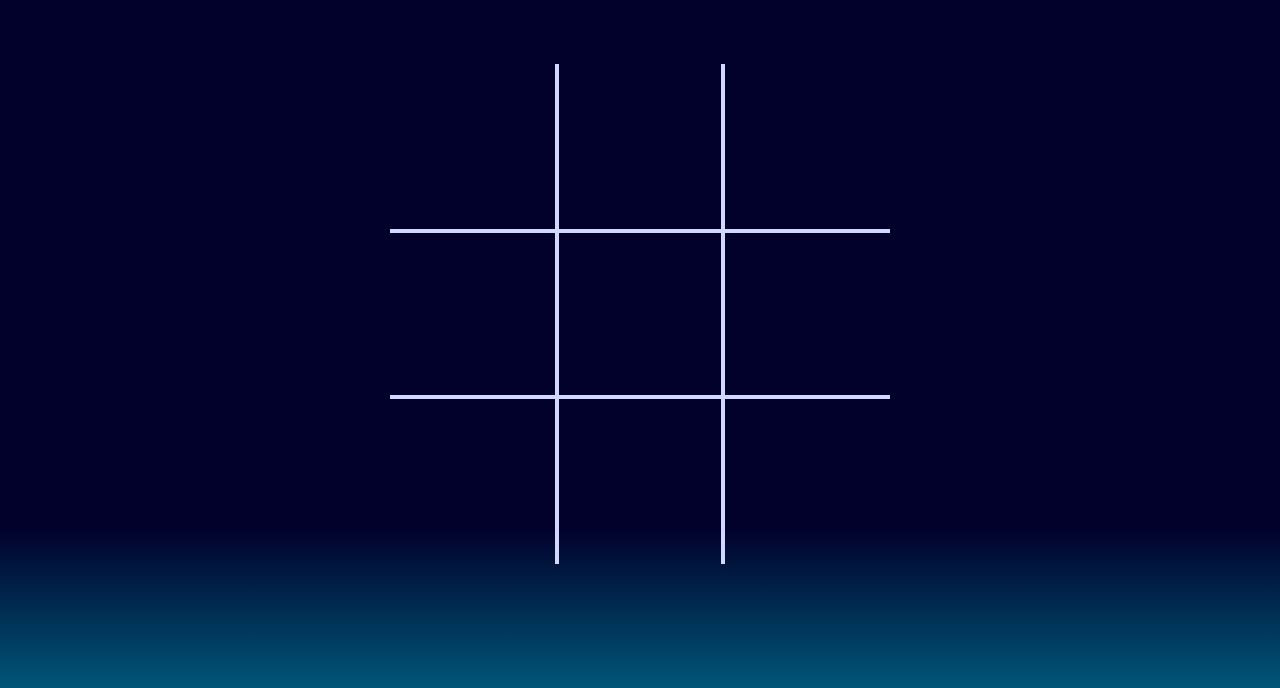
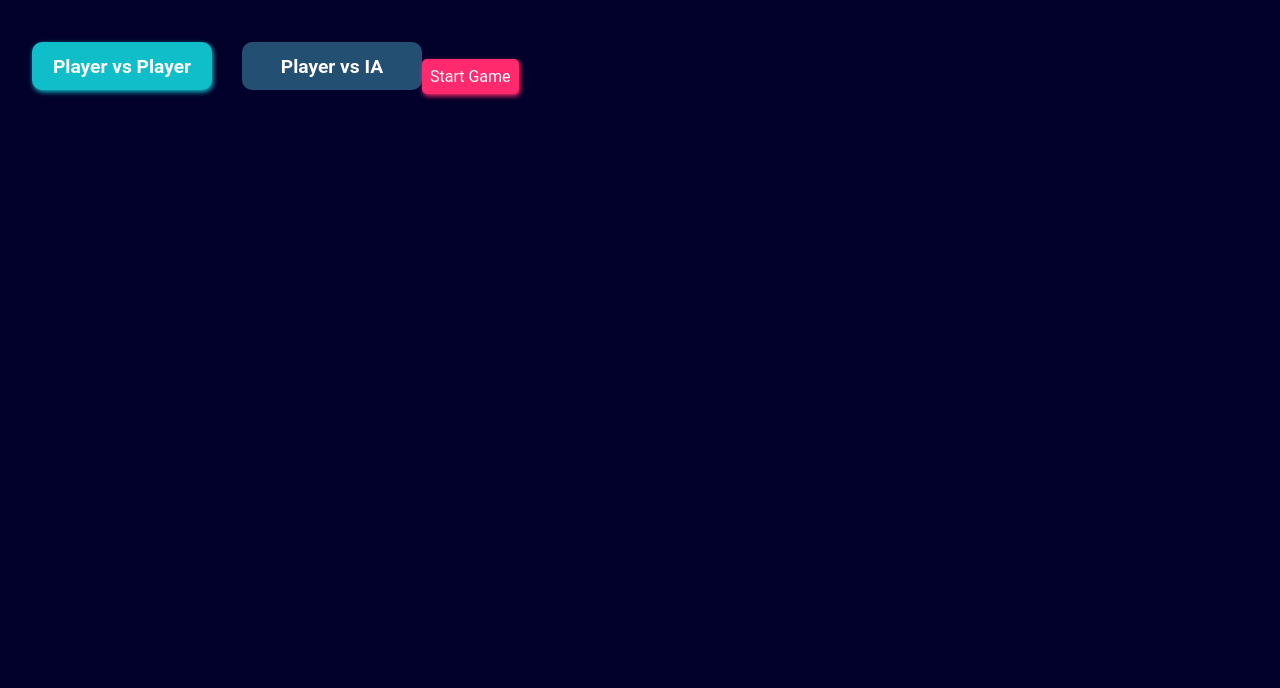
Before and after one commit to gabriel-duarte154/Tic-Tac-Toe, a plain HTML site: page index.html in a window 1280 px wide. Shown: the part 112-800 px from the top of the page. Drawn offline with Linux system fonts and the light colour scheme.

Commit message:
Organized content

```diff
--- a/game.js
+++ b/game.js
@@ -9,22 +9,35 @@ const game = (function () {
 			return { name, mark };
 		};
 
+		let curentMode;
 		const Player1 = Player('Player1', 'X');
 		const Player2 = Player('Player2', 'O');
 		let curentPLayer;
+
+		const setMode = (mode) => {
+			curentMode = mode;
+			console.log(`[curent Mode]: ${curentMode}`);
+		};
+
+		setMode('player');
+
+		const getCurentMode = () => {
+			return curentMode;
+		};
 
 		const setCurrentPlayer = () => {
 			curentPLayer = curentPLayer === Player1 ? Player2 : Player1;
 		};
 
+		setCurrentPlayer();
+
 		const playRound = (position) => {
 			if (isEmpty(position)) {
-				setCurrentPlayer();
 				gameBoard.cells[position] = curentPLayer.mark;
-
 				if (gameStatus.checkForGameOver()) {
 					endGame(gameStatus.checkForGameOver());
 				}
+				setCurrentPlayer();
 			}
 		};
 
@@ -35,6 +48,10 @@ const game = (function () {
 		const getGameBoard = () => {
 			return gameBoard.cells;
 		};
+
+		const getCurentPLayer = () => {
+			return curentPLayer;
+		}
 
 		const endGame = (status) => {
 			if (status === 'tie') {
@@ -86,10 +103,12 @@ const game = (function () {
 			const verifyGameBoard = ({ start, stop, incrementer, nextCell }) => {
 				for (let i = start; i <= stop; i += incrementer) {
 					if (gameBoard.cells[i] !== undefined) {
-						return (
+						if (
 							gameBoard.cells[i] === gameBoard.cells[i + nextCell] &&
 							gameBoard.cells[i] === gameBoard.cells[i + nextCell * 2]
-						);
+						) {
+							return true;
+						}
 					}
 				}
 				return false;
@@ -98,47 +117,109 @@ const game = (function () {
 			return { checkForGameOver };
 		})();
 
-		return { getGameBoard, playRound };
+		return { getGameBoard, playRound, setMode, getCurentMode, getCurentPLayer };
 	})();
 
 	const ScreenControler = (() => {
-		const gameBoardContainer = document.querySelector('.gameboard');
+		const GameBoard = (() => {
+			const turnDisplay = document.querySelector('.turnDisplay');
+			const gameBoardContainer = document.querySelector('.gameBoard');
+
 
 			function creatCellContainer() {
-			let divs = [];
+				let cells = [];
 				for (let i = 0; i < gameControler.getGameBoard().length; i++) {
-				let newDiv = document.createElement('div');
-				newDiv.dataset.position = i;
-				newDiv.addEventListener('click', playRound);
-				divs.push(newDiv);
+					let newCell = document.createElement('div');
+					newCell.dataset.position = i;
+					newCell.addEventListener('click', playRound);
+					cells.push(newCell);
 				}
-			appendCell(divs);
+				appendELements(cells);
 			}
 
-		const playRound = (event) => {
-			gameControler.playRound(event.target.dataset.position);
-			render();
-		};
-
-		function appendCell(cells) {
+			function appendELements(cells) {
 				cells.forEach((cell) => {
 					gameBoardContainer.appendChild(cell);
 				});
 			}
 
+			const activeTurnDisplay = () => {
+				turnDisplay.style.display = 'flex'
+			}
+
+			const changeTurnDisplay = () => {
+				const playerMark = document.querySelector('.mark');
+				playerMark.innerText = `${gameControler.getCurentPLayer().mark}`;
+			};
+
+			function init() {
+				creatCellContainer();
+				activeTurnDisplay();
+				changeTurnDisplay();
+			}
+
+			return {
+				init,
+				changeTurnDisplay,
+				gameBoardContainer,
+			};
+		})();
+
+		const initialScreen = (() => {
+			const playerBtn = document.querySelector('#playerBtn');
+			const IaBtn = document.querySelector('#iaBtn');
+			const startBtn = document.querySelector('#startBtn');
+			const MenuWrapper = document.querySelector('.wrapper');
+			const header = document.querySelector('.header')
+
+			function toggleBtn() {
+				if (gameControler.getCurentMode() === 'player') {
+					playerBtn.classList.add('active');
+					IaBtn.classList.remove('active');
+				} else {
+					playerBtn.classList.remove('active');
+					IaBtn.classList.add('active');
+				}
+			}
+			playerBtn.addEventListener('click', () => {
+				gameControler.setMode('player');
+				toggleBtn();
+			});
+			IaBtn.addEventListener('click', () => {
+				gameControler.setMode('ia');
+				toggleBtn();
+			});
+			toggleBtn();
+
+			function closeMenuHeader() {
+				MenuWrapper.style.display = 'none';
+				header.style.display = 'none'
+			}
+
+			startBtn.addEventListener('click', () => {
+				closeMenuHeader()
+				GameBoard.init()
+			});
+		})();
+
 		function render() {
-			let divs = [...gameBoardContainer.children];
+			let cells = [...GameBoard.gameBoardContainer.children];
 
 			for (let i = 0; i < gameControler.getGameBoard().length; i++) {
-				divs[i].style.color =
+				cells[i].style.color =
 					gameControler.getGameBoard()[i] === 'X'
 						? 'var(--color3)'
 						: 'var(--color5)';
-				divs[i].innerText = gameControler.getGameBoard()[i]
+				cells[i].innerText = gameControler.getGameBoard()[i]
 					? gameControler.getGameBoard()[i]
 					: '';
 			}
 		}
-		creatCellContainer();
+
+		const playRound = (event) => {
+			gameControler.playRound(event.target.dataset.position);
+			GameBoard.changeTurnDisplay()
+			render();
+		};
 	})();
 })();
--- a/index.html
+++ b/index.html
@@ -14,6 +14,28 @@
     <span class="head red">Tac</span>
     <span class="head blue">Toe</span>
   </div>
-  <div class="gameboard"></div>
+
+  <div class="wrapper">
+    <div class="menu">
+      <button class="menuBtn" id="playerBtn">Player vs Player</button>
+      <button class="menuBtn" id="iaBtn">Player vs IA</button>
+    </div>
+
+    <div class="button">
+    <button class="startBtn" id="startBtn">Start Game</button>
+    </div>
+  </div>
+
+  <div class="gameContainer">
+    <div class="turnDisplay">
+      <span class="mark"></span> Turn
+    </div>
+
+    <div class="gameBoard"></div>
+
+  </div>
+
+
+
 </body>
 </html>
--- a/style.css
+++ b/style.css
@@ -10,7 +10,7 @@
   --font: 'Roboto', sans-serif;
   --color1: #01012b ;
   --color2: #005678 ;
-  --color3: #05d9e8 ;
+  --color3: #10beca ;
   --color4: #d1d7ff ;
   --color5: #ff2a6d ;
 }
@@ -24,7 +24,7 @@
 
 body {
   height: 100vh;
-  background-image: linear-gradient(180deg, var(--color1) 80%, var(--color2));
+  background-color: var(--color1);
   background-repeat: no-repeat;
   background-size: cover;
 }
@@ -36,11 +36,11 @@ body {
 }
 
 .header .head {
-  margin-top: 2rem;
   font-family: "Elianto";
-  font-size: 4rem;
+  font-size: 5rem;
   font-style: italic;
   font-weight: bold;
+  padding-top:1rem;
 }
 
 .blue {
@@ -53,51 +53,84 @@ body {
   text-shadow: 2px 2px 5px var(--color5);
 }
 
-.gameboard {
+.gameContainer{
+  display: none;
+  flex-direction: column;
+  height: 100vh;
+  justify-content: start;
+  align-items: center;
+  gap: 10rem;
+  padding-top: 2rem;
+}
+
+.gameBoard {
   display: grid;
-  width: 500px;
-  height: 500px;
-  margin: auto;
-  margin-top: 5rem;
+  width: 400px;
+  height: 400px;
   grid-template-columns: repeat(3, 1fr);
   grid-template-rows: repeat(3, 1fr);
 }
 
-.gameboard > * {
+.gameBoard > * {
  border: 2px solid var(--color4);
 }
 
-.gameboard div:nth-child(1),
-.gameboard div:nth-child(4),
-.gameboard div:nth-child(7)  {
+.gameBoard div:nth-child(1),
+.gameBoard div:nth-child(4),
+.gameBoard div:nth-child(7)  {
   border-left: none;
 }
 
-.gameboard div:nth-child(3),
-.gameboard div:nth-child(6),
-.gameboard div:nth-child(9)  {
+.gameBoard div:nth-child(3),
+.gameBoard div:nth-child(6),
+.gameBoard div:nth-child(9)  {
   border-right: none;
 }
 
-.gameboard div:nth-child(1),
-.gameboard div:nth-child(2),
-.gameboard div:nth-child(3)  {
+.gameBoard div:nth-child(1),
+.gameBoard div:nth-child(2),
+.gameBoard div:nth-child(3)  {
   border-top: none;
 }
 
-.gameboard div:nth-child(7),
-.gameboard div:nth-child(8),
-.gameboard div:nth-child(9)  {
+.gameBoard div:nth-child(7),
+.gameBoard div:nth-child(8),
+.gameBoard div:nth-child(9)  {
   border-bottom: none;
 }
 
-.gameboard div {
+.gameBoard div {
   display: flex;
   align-items: center;
   justify-content: center;
-  font-size: 7rem;
+  font-size: 6rem;
   user-select: none;
   animation: showUp ease 1s;
+  border-radius: 5px;
+
+}
+
+.gameBoard div:hover {
+  background-color: #323261;
+}
+
+.turnDisplay {
+  display: flex;
+  margin-top: 1rem;
+  gap: 15px;
+  border: 2px solid #0e536e;
+  background-color: #126383b9;
+  color: white;
+  font-size: 1.5rem;
+  padding: .5rem 1rem;
+  border-radius: 10px;
+  box-shadow: 1px 2px 5px rgba(0, 0, 0, 0.521);
+
+}
+
+.turnDisplay .mark {
+ font-weight: bold;
+
 }
 
 @keyframes showUp {
@@ -108,3 +141,63 @@ body {
     opacity: 1;
   }
 }
+
+.wrapper {
+  display: flex;
+  padding: 2rem;
+  border-radius: 5px;
+}
+
+.menu {
+  display: flex;
+  justify-content: center;
+  align-items: center;
+  color: white;
+  height: 100px;
+  gap: 30px;
+  margin-bottom: 20px;
+}
+
+.menu .menuBtn {
+  width: 180px;
+  padding: .8rem;
+  border-radius: 10px;
+  background-color: #3f8ead8e;
+  color: white;
+  font-weight: bold;
+  border: none;
+  transition: .5s;
+  font-size: 1.2rem ;
+}
+
+.menu .menuBtn:hover {
+  background-color: #75a0b1be;
+}
+
+.active {
+  background-color: var(--color3) !important;
+  box-shadow: 1px 2px 5px var(--color3);
+}
+
+.button {
+  display: flex;
+  align-items: center;
+  justify-content: center;
+  border-radius: 10px;
+}
+
+.button .startBtn {
+  border-radius: 5px;
+  padding: .5rem;
+  font-size: 1rem;
+  background-color: var(--color5);
+  color: white;
+  border: none;
+  box-shadow: 1px 2px 5px var(--color5);
+  transition: 1s ;
+}
+
+.button .startBtn:hover {
+  background-color: #e04c7b;
+  box-shadow: 2px 3px 10px var(--color5);
+}
```
Lines whose indentation alone changed are shown as unchanged.
